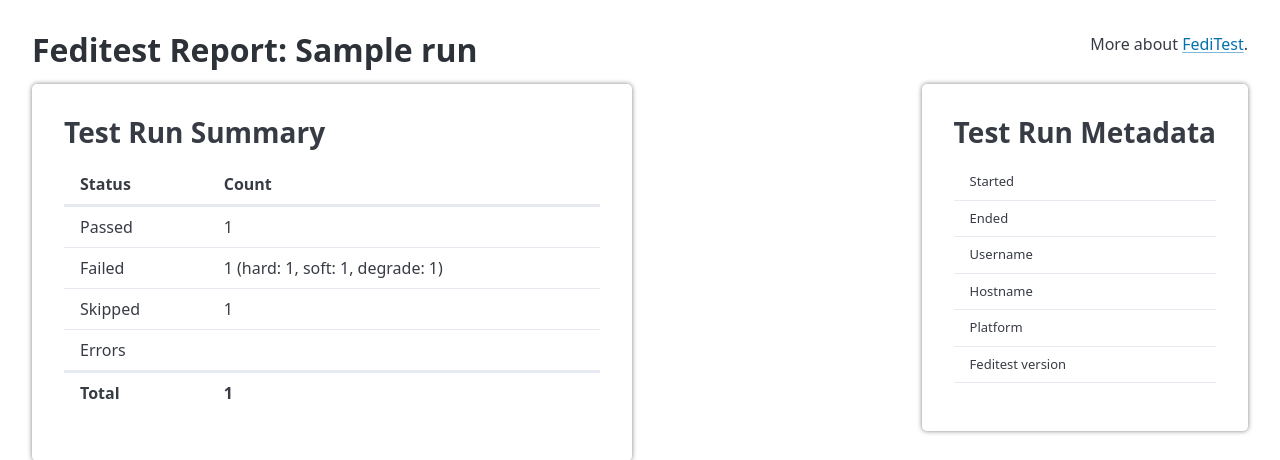
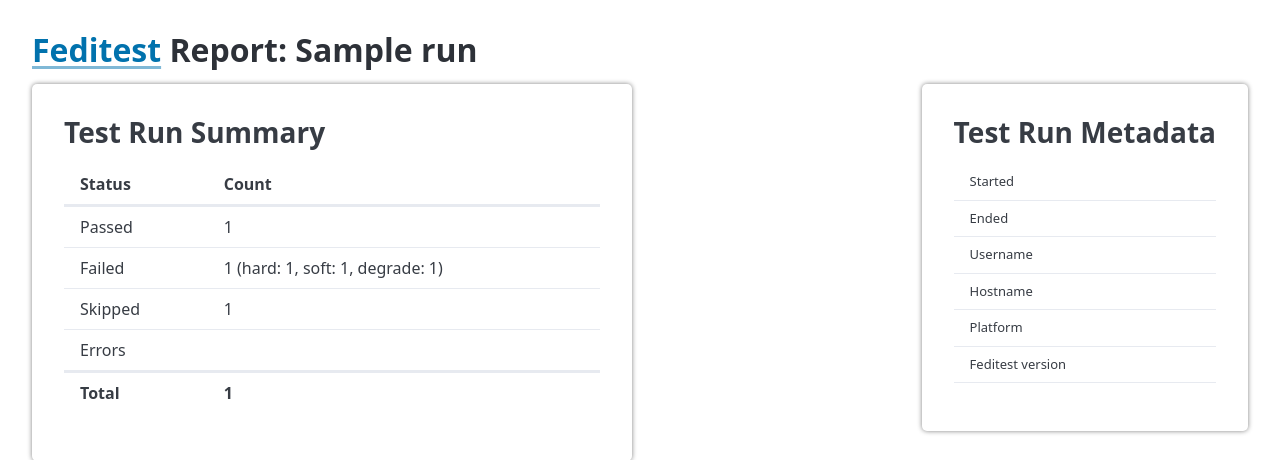
Before and after one commit to fediverse-devnet/feditest, a Python web app: template src/feditest/templates/report-standalone.jinja2 in a window 1280 px wide. Shown: the top 460 px of the page. Run offline with Jinja, Linux system fonts and the light colour scheme; the template is opened without the code that fills it: most values are stand-ins (such as "Sample title", 1, 10 or a date in 2020); lists and menus that the app fills with data are empty; some libraries are stand-ins or nearby versions.

Commit message:
Remove floating 'about' per #130.

```diff
--- a/src/feditest/templates/report-standalone.jinja2
+++ b/src/feditest/templates/report-standalone.jinja2
@@ -32,10 +32,6 @@
 
         div.feditest.module.summary {
             max-width: 600px;
-        }
-
-        div.feditest.about {
-            float: right;
         }
 
         div.feditest.module.metadata {
@@ -173,10 +169,7 @@
     </style>
 </head>
 <body>
-    <div class="feditest about">
-        <p>More about <a href="https://feditest.org/">FediTest</a>.</p>
-    </div>
-    <h1>Feditest Report: {{ run }}</h1>
+    <h1><a href="https://feditest.org/">Feditest</a> Report: {{ run }}</h1>
     <div class="feditest module metadata">
         <h2>Test Run Metadata</h2>
 {%  include "metadata.jinja2" %}
```
